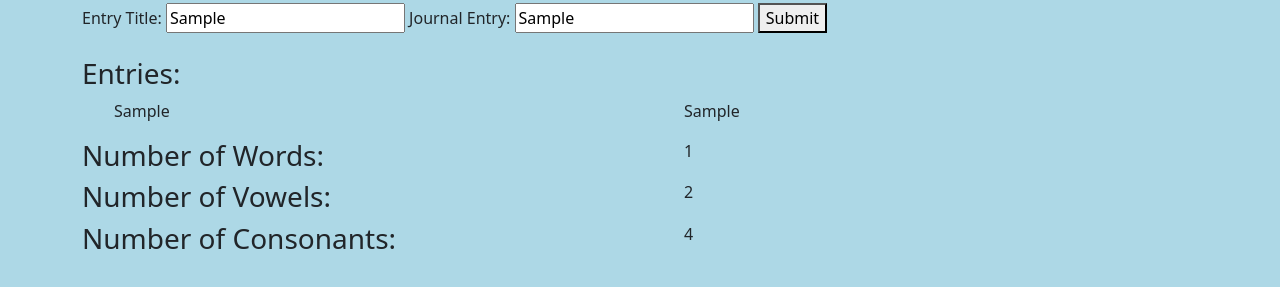
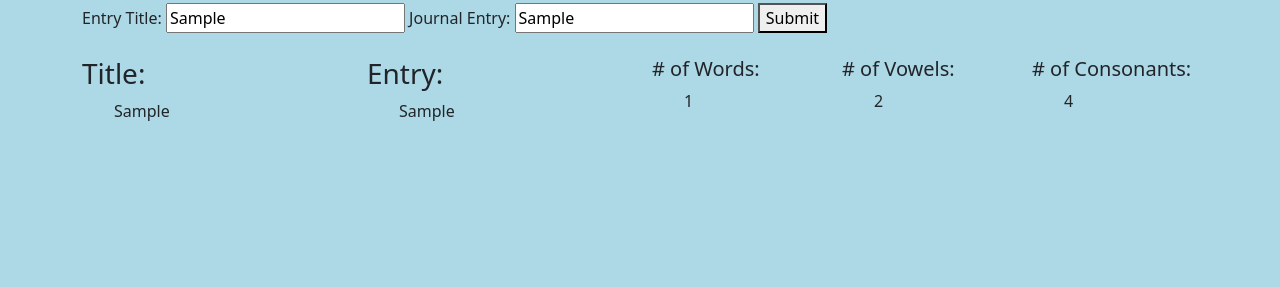
Before and after one commit to joncheng-dev/journal-website, a website built with webpack: page src/index.html in a window 1280 px wide. Both pictures are taken after typing "Sample", "Sample" into the empty fields and a click on the button "Submit". Shown: the part 53-340 px from the top of the page. Built offline with nearby package versions, Linux system fonts and the light colour scheme.

Commit message:
change html / user interface to show journal entry & data in a row. Each entry appends below the previous row

```diff
--- a/src/index.html
+++ b/src/index.html
@@ -15,35 +15,24 @@
       </form>
       <br />
       <div class="row">
-        <h3>Entries:</h3>
-        <div class="col-md-6">
-          <ul id="showEntryDate"></ul>
+        <div class="col-md-3">
+          <h3>Title:</h3>
+          <ul id="showEntryTitle"></ul>
         </div>
-        <div class="col-md-6">
+        <div class="col-md-3">
+          <h3>Entry:</h3>
           <ul id="showEntry"></ul>
         </div>
-      </div>
-      <div class="row">
-        <div class="col-md-6">
-          <h3>Number of Words:</h3>
-        </div>
-        <div class="col-md-6">
+        <div class="col-md-2">
+          <h5># of Words:</h5>
           <ul id="numWords"></ul>
         </div>
-      </div>
-      <div class="row">
-        <div class="col-md-6">
-          <h3>Number of Vowels:</h3>
-        </div>
-        <div class="col-md-6">
+        <div class="col-md-2">
+          <h5># of Vowels:</h5>
           <ul id="numVowels"></ul>
         </div>
-      </div>
-      <div class="row">
-        <div class="col-md-6">
-          <h3>Number of Consonants:</h3>
-        </div>
-        <div class="col-md-6">
+        <div class="col-md-2">
+          <h5># of Consonants:</h5>
           <ul id="numConsonants"></ul>
         </div>
       </div>
--- a/src/index.js
+++ b/src/index.js
@@ -11,14 +11,14 @@ $("#journal-form").submit(function (event) {
   let journalTitle = $("#title").val();
   let journalEntry = $("#entry").val();
   let journal = new Entry(journalTitle, journalEntry);
-  let entryDate = journalTitle;
+  let entryTitle = journalTitle;
   let entry = journal.showEntry();
   let wordsOnly = journal.numberWords();
   let vowelCount = journal.numberVowels();
   let consonantCount = journal.numberConsonants();
 
   // Display to html
-  $("#showEntryDate").append("<p>" + entryDate + "</p>");
+  $("#showEntryTitle").append("<p>" + entryTitle + "</p>");
   $("#showEntry").append("<p>" + entry + "</p>");
   $("#numWords").append("<p>" + wordsOnly + "</p>");
   $("#numVowels").append("<p>" + vowelCount + "</p>");
```
Also changed, not shown: journal-website.txt (+12 -1 lines).
